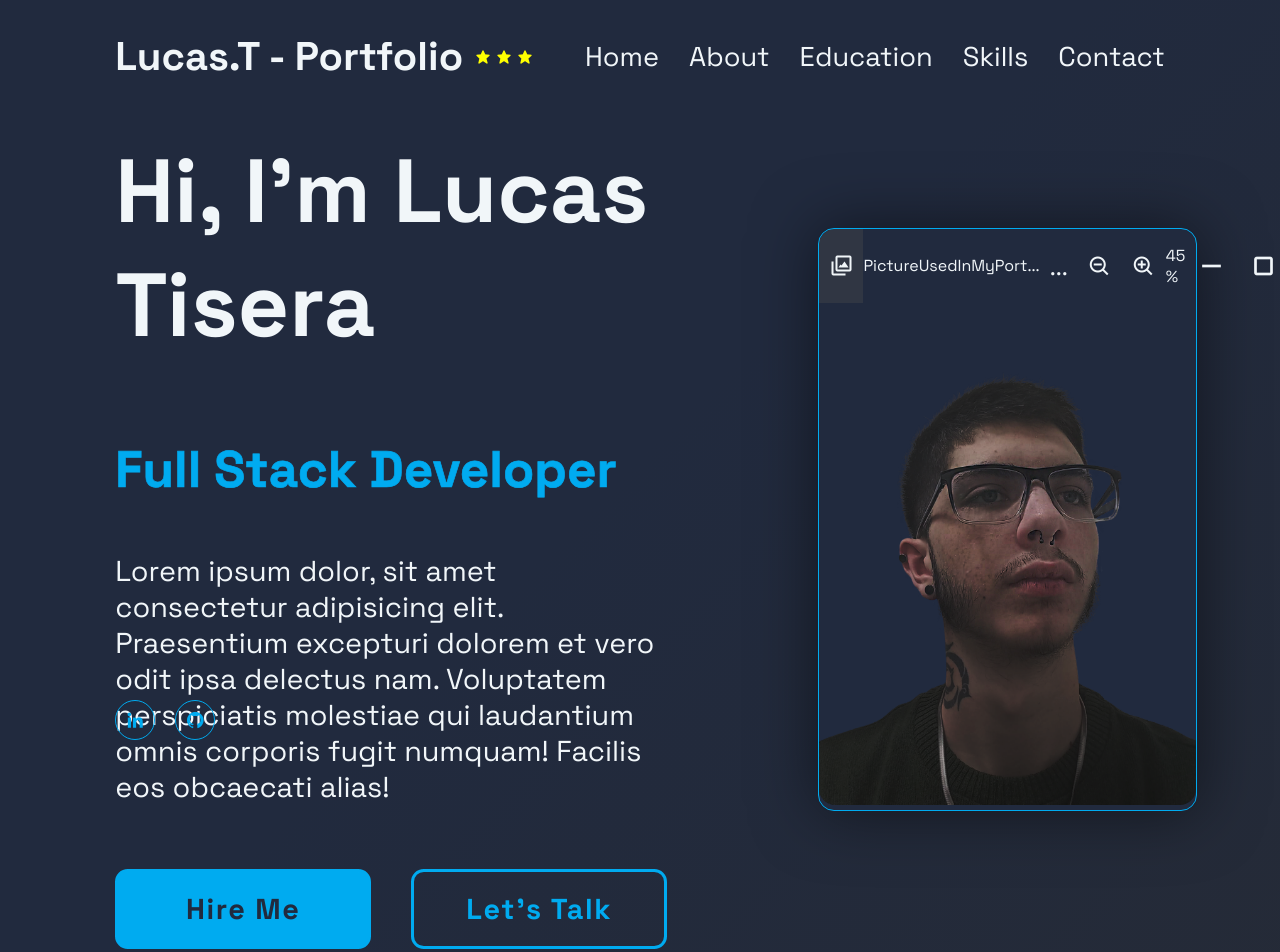
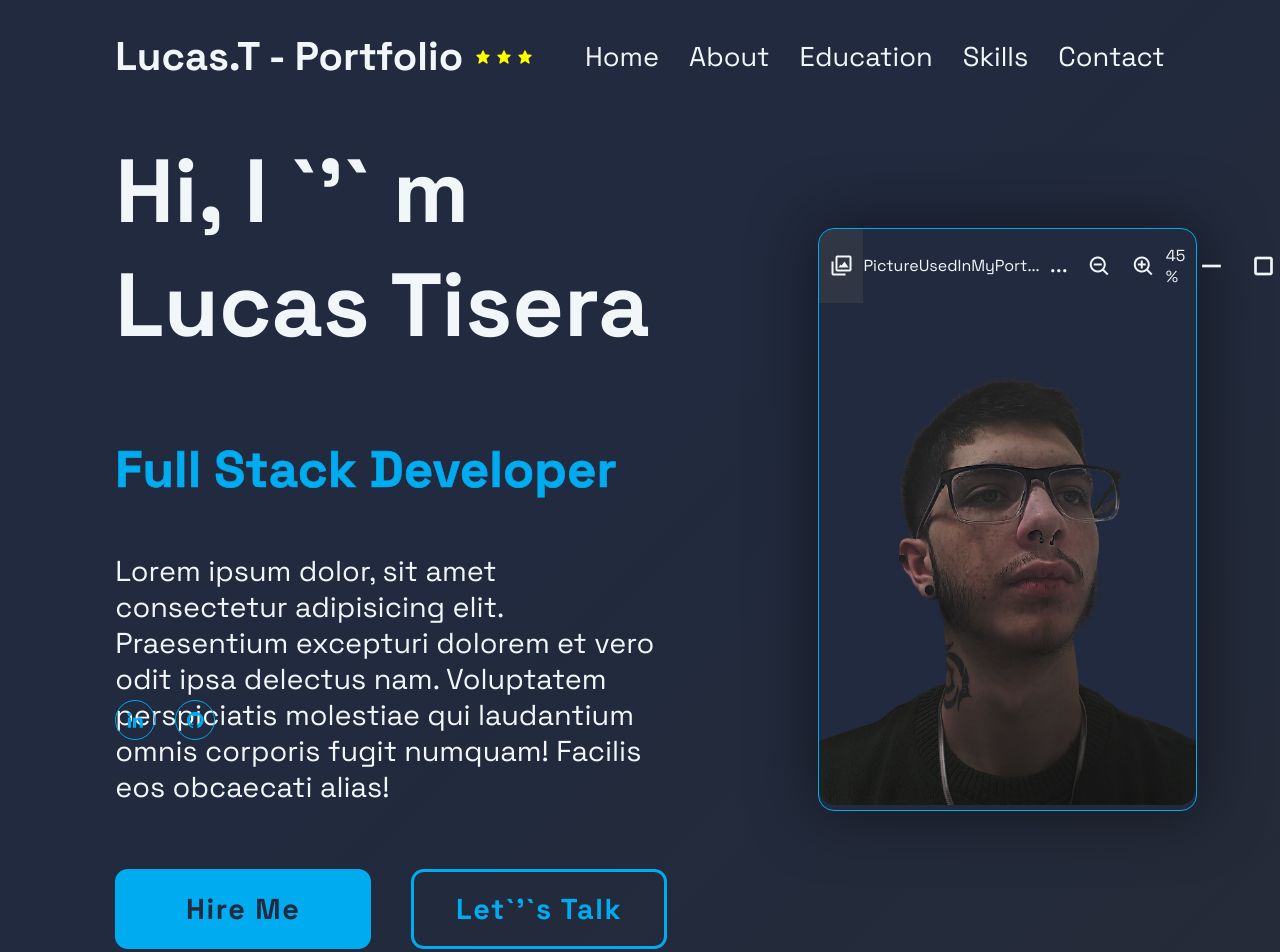
Before and after one commit to Lucas-Tisera/portfolio-next, a Next.js app: page / in a window 1280 px wide. Shown: the part 20-972 px from the top of the page. Built offline with nearby package versions, Linux system fonts and the light colour scheme.

Commit message:
Fix - apostrofes para build

```diff
--- a/app/page.jsx
+++ b/app/page.jsx
@@ -11,14 +11,14 @@ export default function HomePage () {
     <section className={styles.home}>
       <div className={styles.contentContainer}>
         <div className={styles.homeContent}>
-          <h1>Hi, I'm <span>Lucas Tisera</span></h1>
+          <h1>Hi, I `&apos;` m <span>Lucas Tisera</span></h1>
           <div className={styles.textAnimate}>
             <h3>Full Stack Developer</h3>
           </div>
           <p>Lorem ipsum dolor, sit amet consectetur adipisicing elit. Praesentium excepturi dolorem et vero odit ipsa delectus nam. Voluptatem perspiciatis molestiae qui laudantium omnis corporis fugit numquam! Facilis eos obcaecati alias!</p>
           <div className={styles.btnContainer}>
             <a href="#" className={styles.btn}>Hire Me</a>
-            <a href="#" className={styles.btn}>Let's Talk</a>
+            <a href="#" className={styles.btn}>Let`&apos;`s Talk</a>
           </div>
             <RedesLink/>
         </div>
--- a/components/ImageContainer.jsx
+++ b/components/ImageContainer.jsx
@@ -13,7 +13,7 @@ export function WindowsImageViewer(){
                         <p>PictureUsedInMyPort...</p>
                     </li>
                     <li className={styles.navItemControls}>
-                        <div> ...</div>
+                        <div style={{marginBottom: "6px"}}>...</div>
                     </li>
                     <li className={styles.navItemControls}>
                         <div class='bx bx-zoom-out'></div>
--- a/components/styles/Navigation.module.css
+++ b/components/styles/Navigation.module.css
@@ -4,6 +4,8 @@
     left: 0;
     width: 100%;
     padding: 2rem 9%;
+    /* AL SCROLLEAR */
+    /* background-color: var(--bg-color); */
 }
 .navigationContainer {
     display: flex;
```
